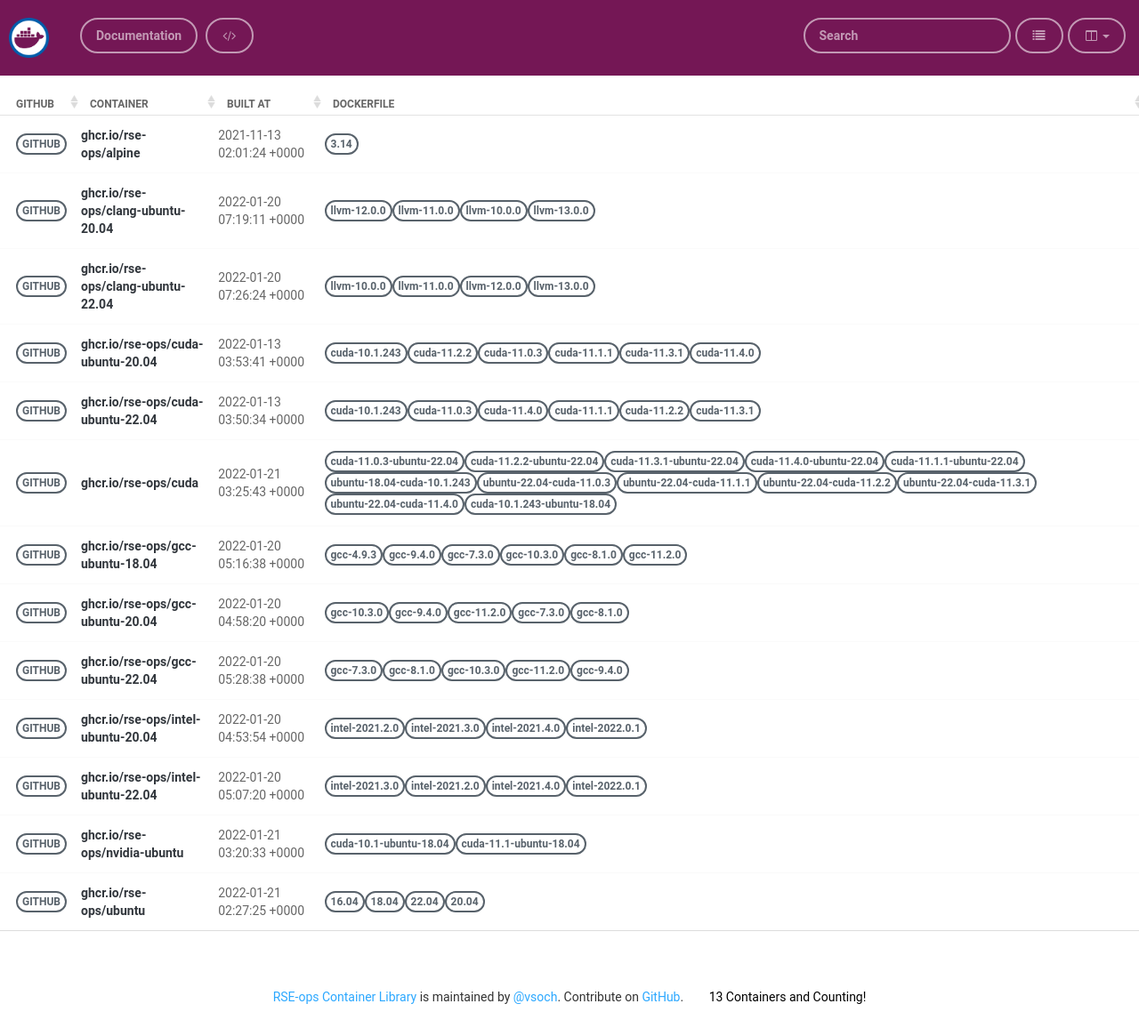
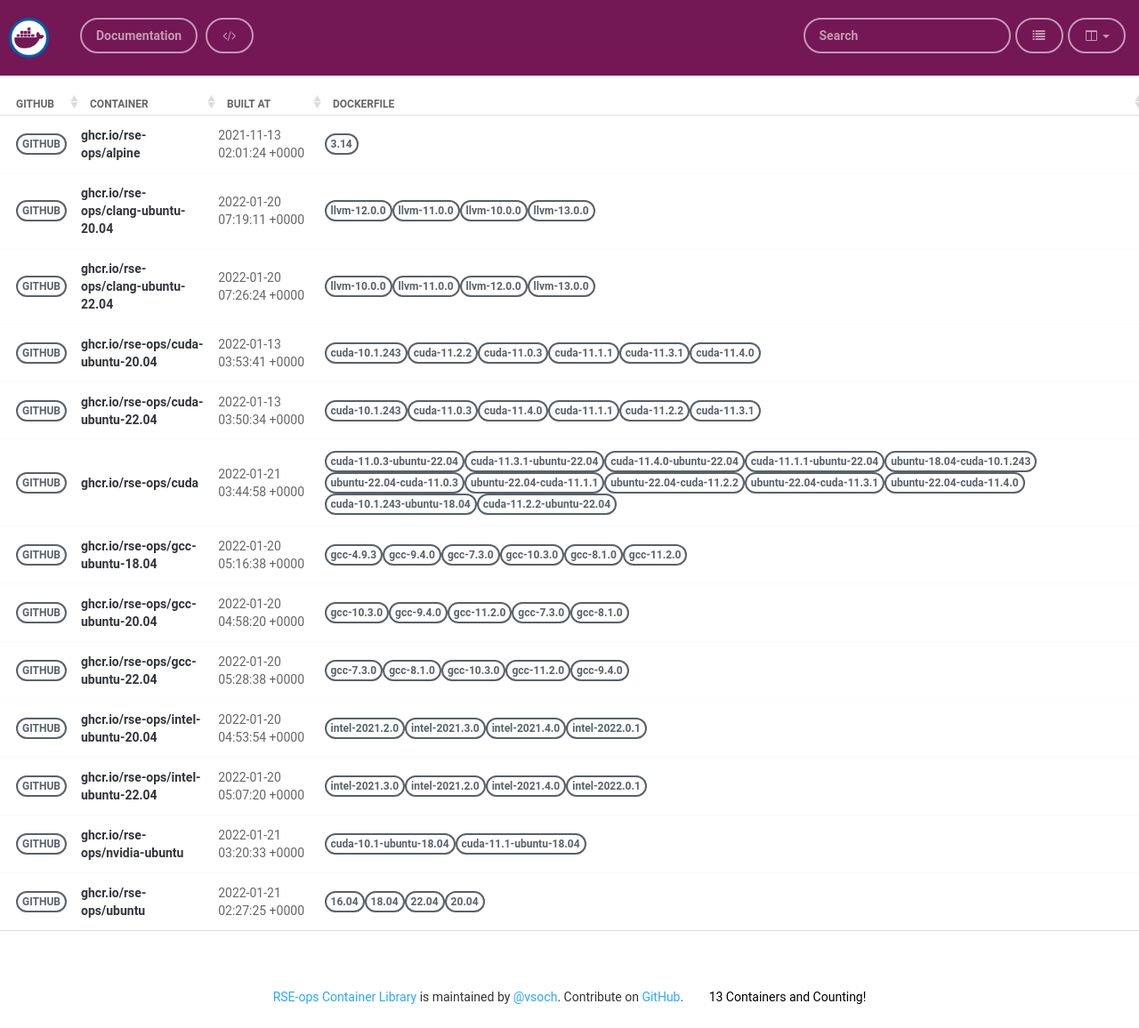
Before and after one commit to rse-ops/docker-images, a Jekyll site: the page built from pages/index.md, in a window 1280 px wide. Shown: the whole page at 89% size. Built offline with Jekyll 4.4.1, drawn with Linux system fonts in a browser that asks for light colours; nearby versions of some CDN libraries.

Commit message:
Automated push to update library 2022-01-21

```diff
--- a/_library/ghcr.io-rse-ops-cuda.md
+++ b/_library/ghcr.io-rse-ops-cuda.md
@@ -1,7 +1,7 @@
 ---
 layout: container
 name: ghcr.io/rse-ops/cuda
-updated_at: 2022-01-21 03:25:43.818830
+updated_at: 2022-01-21 03:44:58.124532
 
 
 container_url: https://github.com/orgs/rse-ops/packages/container/package/cuda
```
Also changed, not shown: other parts of _library/ghcr.io-rse-ops-cuda.md (+3 -3 lines).
